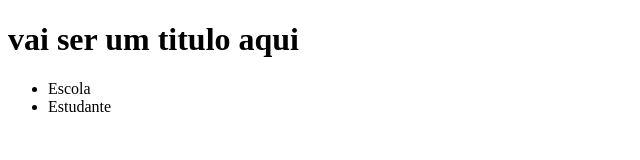
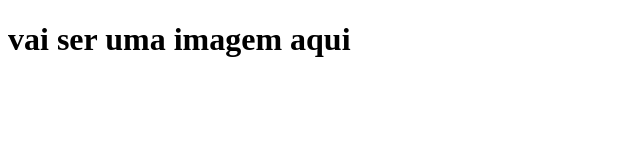
Before and after one commit to joaopedrodasilvaa/projeto-de-vida, a plain HTML site: page index.html in a window 1280 px wide. Shown: the whole page, without its empty margins (0-640 px from the left). Drawn offline with Linux system fonts and the light colour scheme.

Commit message:
aula1704

```diff
--- a/index.html
+++ b/index.html
@@ -6,28 +6,8 @@
     <title>Document</title>
 </head>
 <body>
-
-</body>
-</html>
-<!DOCTYPE html>
-<html lang="en">
-<head>
-    <meta charset="UTF-8">
-    <meta http-equiv="X-UA-Compatible" content="IE=edge">
-    <meta name="viewport" content="width=device-width, initial-scale=1.0">
-    <title>Document</title>
-</head>
-<body>
-    <header>
-
-        <h1>vai ser um titulo aqui</h1>
-        <ul>
-            <li>Escola</li>
-            <li>Estudante</li>
-
-    </header>
+    <h1>vai ser uma imagem aqui</h1>
 
 
 </body>
 </html>
-<head></head><link rel="stylesheet" href="style.css">
```
